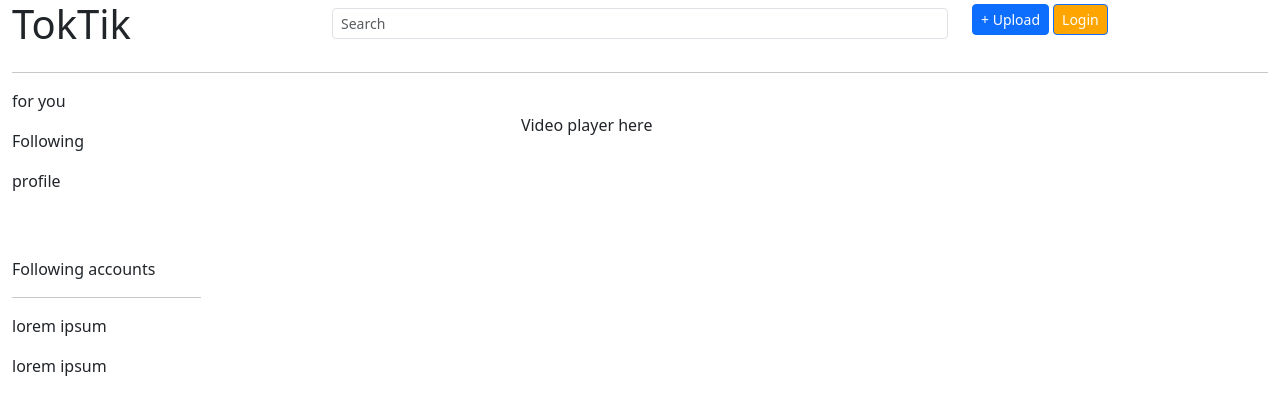
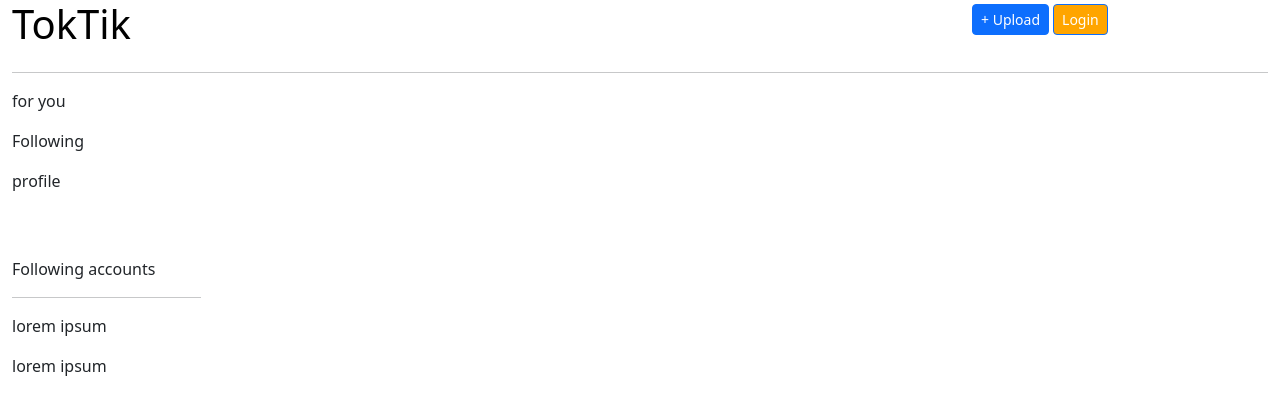
Before and after one commit to Blodowica/TikTok-Clone-Frontend, a React (Create React App) app in the folder tiktokclone/: page / in a window 1280 px wide. Shown: the top 414 px of the page. Built offline with nearby package versions, Linux system fonts and the light colour scheme; no server answers.

Commit message:
Added initial Videoplayer component

```diff
--- a/tiktokclone/package.json
+++ b/tiktokclone/package.json
@@ -8,9 +8,8 @@
     "@testing-library/react": "^13.4.0",
     "@testing-library/user-event": "^13.5.0",
     "bootstrap": "^5.3.3",
-    "react": "^18.2.0",
     "react-bootstrap": "^2.10.1",
-    "react-dom": "^18.2.0",
+    "react-player": "^2.15.1",
     "react-router-dom": "^6.22.2",
     "react-scripts": "5.0.1",
     "web-vitals": "^2.1.4"
--- a/tiktokclone/src/App.js
+++ b/tiktokclone/src/App.js
@@ -12,6 +12,7 @@ function App() {
         <Route path="/login" element={"Login Page"}></Route>
         <Route path="/upload" element={"upload video Page"}></Route>
         <Route path="/profile" element={"profile Page"}></Route>
+        <Route path="*" element={"404 Page not found "} />
       </Routes>
     </div>
   );
--- a/tiktokclone/src/Models/NavBar.jsx
+++ b/tiktokclone/src/Components/NavBar.jsx
@@ -2,6 +2,7 @@ import React from "react";
 import { Button, Col, Form, Row } from "react-bootstrap";
 import { useAuth0 } from "@auth0/auth0-react";
 import Image from "react-bootstrap/Image";
+import { Link } from "react-router-dom";
 
 function NavBar() {
   const { loginWithRedirect } = useAuth0();
@@ -10,11 +11,11 @@ function NavBar() {
   return (
     <Row xxl={12} xl={12} lg={12} md={12} sm={12} xs={12}>
       <Col xl={3}>
-        <h1>TokTik</h1>
+        <Link style={{ textDecoration: "none", color: "black" }} to={"/"}>
+          <h1>TokTik</h1>
+        </Link>
       </Col>
-      <Col xl={6} className="mt-2">
-        <Form.Control size="sm" placeholder="Search" />
-      </Col>
+      <Col xl={6} className="mt-2"></Col>
       <Col xl={3}>
         <Button className="mt-1" size="sm">
           + Upload
--- /dev/null
+++ b/tiktokclone/src/Components/VideoPlayerComponent.jsx
@@ -0,0 +1,17 @@
+import React from "react";
+import ReactPlayer from "react-player";
+
+function VideoPlayerComponent() {
+  return (
+    <>
+      <ReactPlayer
+        url={"https://www.youtube.com/shorts/c9JN02-A3Es?feature=share"}
+        loop
+        height={"80vh"}
+        // width={"25vw"}
+      />
+    </>
+  );
+}
+
+export default VideoPlayerComponent;
--- a/tiktokclone/src/Pages/homePage.jsx
+++ b/tiktokclone/src/Pages/homePage.jsx
@@ -1,6 +1,7 @@
 import React, { Component } from "react";
 import { Button, Col, Container, Form, Row } from "react-bootstrap";
-import NavBar from "../Models/NavBar";
+import NavBar from "../Components/NavBar";
+import VideoPlayerComponent from "../Components/VideoPlayerComponent";
 
 function HomePage() {
   return (
@@ -19,10 +20,11 @@ function HomePage() {
           <p>lorem ipsum</p>
           <p>lorem ipsum</p>
         </Col>
-        <Col className="text-center mt-4" xl={7}>
-          Video player here
+        <Col xl={2}></Col>
+        <Col className="d-flex justify-content-center mt-4" xl={3} fluid>
+          <VideoPlayerComponent />
         </Col>
-        <Col xl={3}></Col>
+        <Col xl={4}></Col>
       </Row>
     </Container>
   );
```
Also changed, not shown: 1 other file (tests, documents, lock files or other folders).
